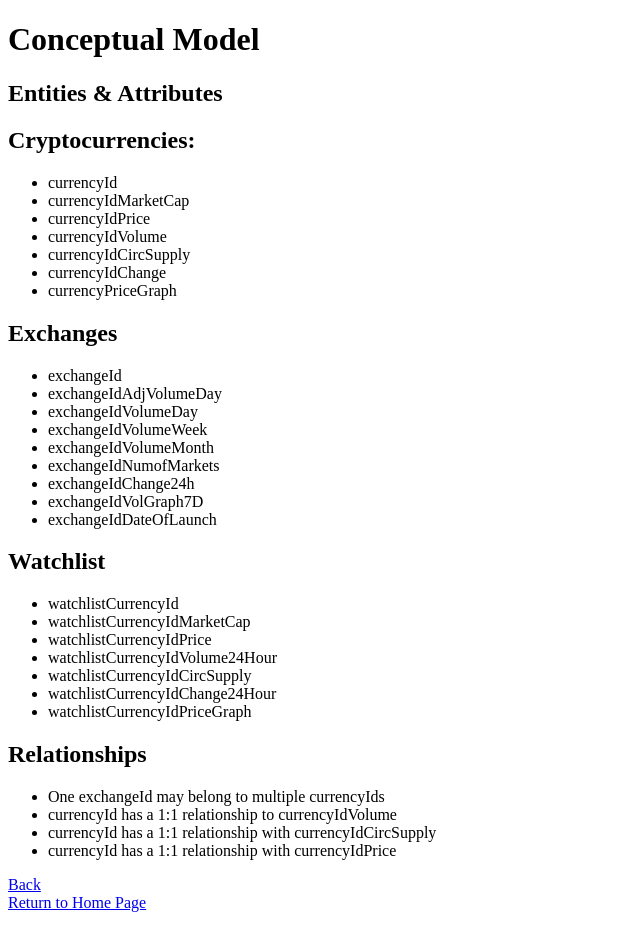
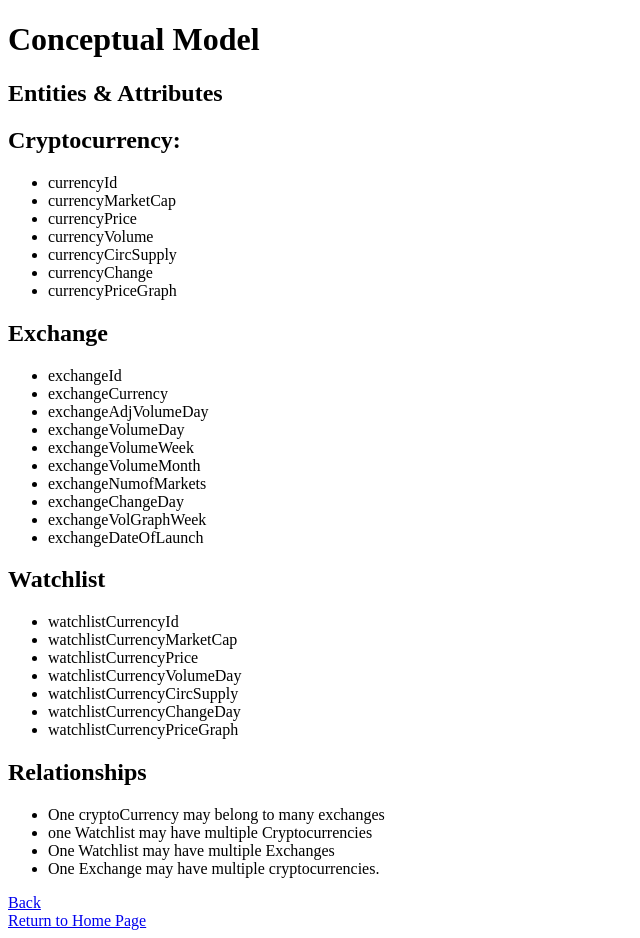
Before and after one commit to d-sanderson/data-design, a PHP site: page /conceptual-model.php in a window 1280 px wide. Shown: the whole page, without its empty margins (0-640 px from the left). Before the commit the page ends 912 px from the top, so only its background shows below. Run offline with PHP 8.4, Linux system fonts and the light colour scheme.

Commit message:
Added Files

```diff
--- a/epic/conceptual-model.php
+++ b/epic/conceptual-model.php
@@ -10,31 +10,32 @@
 
 		<h2>Entities & Attributes</h2>
 		<div class="entities">
-			<h2>Cryptocurrencies:</h2>
+			<h2>Cryptocurrency:</h2>
 			<ul>
 				<li>currencyId</li>
-				<li>currencyIdMarketCap</li>
-				<li>currencyIdPrice</li>
-				<li>currencyIdVolume</li>
-				<li>currencyIdCircSupply</li>
-				<li>currencyIdChange</li>
+				<li>currencyMarketCap</li>
+				<li>currencyPrice</li>
+				<li>currencyVolume</li>
+				<li>currencyCircSupply</li>
+				<li>currencyChange</li>
 				<li>currencyPriceGraph</li>
 			</ul>
 		</div>
 
 
 		<div class="entities">
-			<h2>Exchanges</h2>
+			<h2>Exchange</h2>
 			<ul>
 				<li>exchangeId</li>
-				<li>exchangeIdAdjVolumeDay</li>
-				<li>exchangeIdVolumeDay</li>
-				<li>exchangeIdVolumeWeek</li>
-				<li>exchangeIdVolumeMonth</li>
-				<li>exchangeIdNumofMarkets</li>
-				<li>exchangeIdChange24h</li>
-				<li>exchangeIdVolGraph7D</li>
-				<li>exchangeIdDateOfLaunch</li>
+				<li>exchangeCurrency</li>
+				<li>exchangeAdjVolumeDay</li>
+				<li>exchangeVolumeDay</li>
+				<li>exchangeVolumeWeek</li>
+				<li>exchangeVolumeMonth</li>
+				<li>exchangeNumofMarkets</li>
+				<li>exchangeChangeDay</li>
+				<li>exchangeVolGraphWeek</li>
+				<li>exchangeDateOfLaunch</li>
 			</ul>
 		</div>
 
@@ -42,23 +43,22 @@
 		<h2>Watchlist</h2>
 		<ul>
 			<li>watchlistCurrencyId</li>
-			<li>watchlistCurrencyIdMarketCap</li>
-			<li>watchlistCurrencyIdPrice</li>
-			<li>watchlistCurrencyIdVolume24Hour</li>
-			<li>watchlistCurrencyIdCircSupply</li>
-			<li>watchlistCurrencyIdChange24Hour</li>
-			<li>watchlistCurrencyIdPriceGraph</li>
+			<li>watchlistCurrencyMarketCap</li>
+			<li>watchlistCurrencyPrice</li>
+			<li>watchlistCurrencyVolumeDay</li>
+			<li>watchlistCurrencyCircSupply</li>
+			<li>watchlistCurrencyChangeDay</li>
+			<li>watchlistCurrencyPriceGraph</li>
 		</ul>
-
 		</div>
 
 		<div class="relationships">
 			<h2>Relationships</h2>
 			<ul>
-				<li>One exchangeId may belong to multiple currencyIds</li>
-				<li>currencyId has a 1:1 relationship to currencyIdVolume</li>
-				<li>currencyId has a 1:1 relationship with currencyIdCircSupply</li>
-				<li>currencyId has a 1:1 relationship with currencyIdPrice</li>
+				<li>One cryptoCurrency may belong to many exchanges</li>
+				<li>one Watchlist may have multiple Cryptocurrencies </li>
+				<li>One Watchlist may have multiple Exchanges</li>
+				<li>One Exchange may have multiple cryptocurrencies.</li>
 			</ul>
 		</div>
 
--- a/epic/styles.css
+++ b/epic/styles.css
@@ -1,3 +1,4 @@
-.pic {
-	object-fit: cover;
+img{
+	max-width:100%;
+	object-fit: scale-down;
 }
```
Also changed, not shown: epic/ERD.jpg (added).
